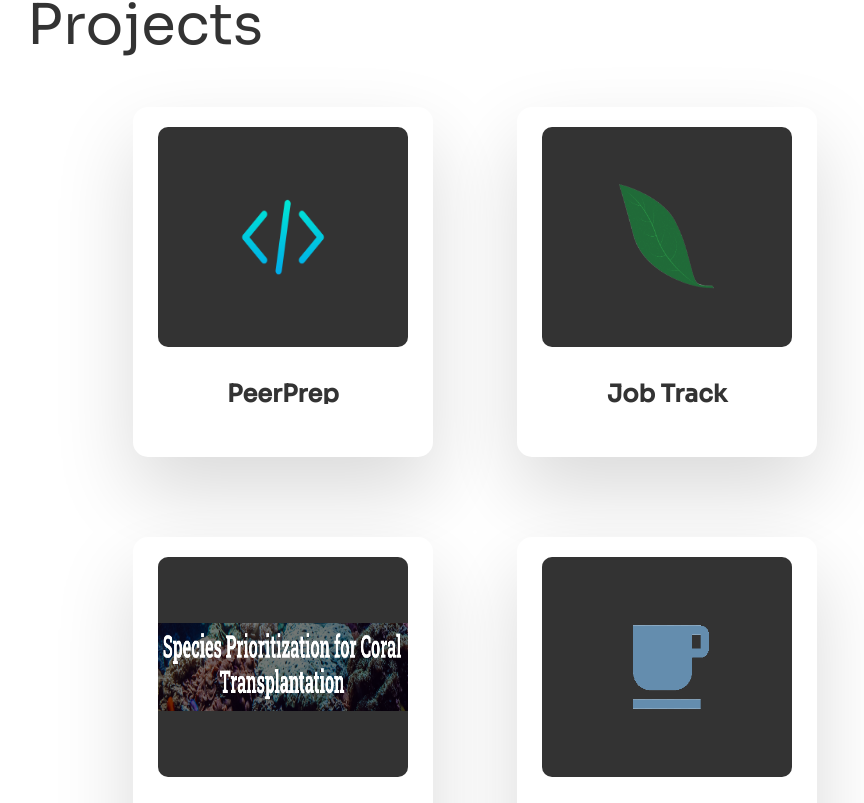
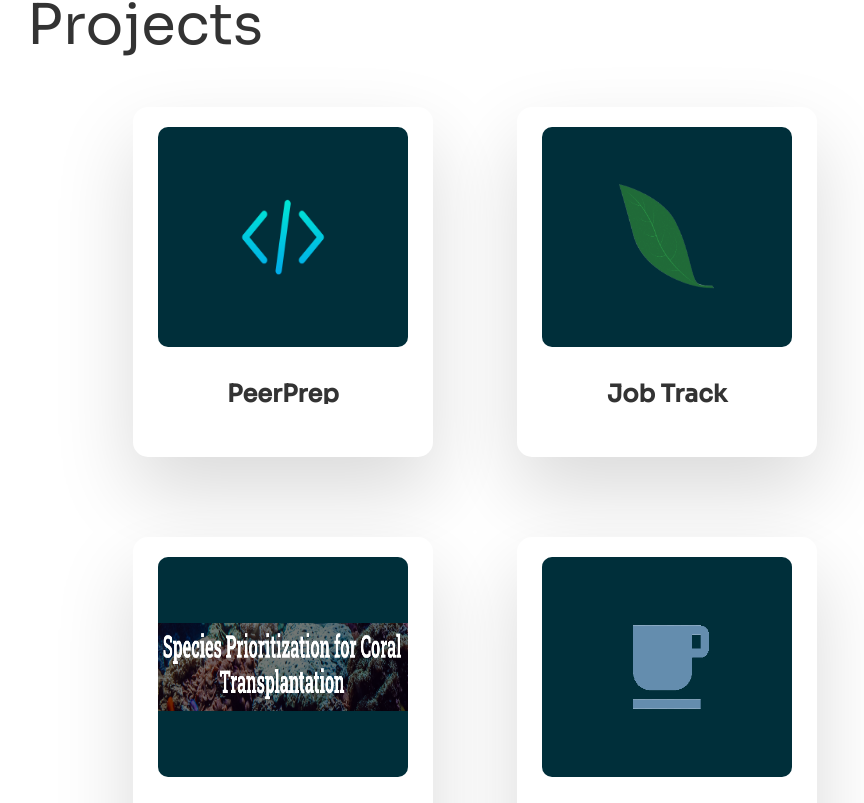
Before and after one commit to Ziyang-98/my-website-2.0, a React (Create React App) app: page / in a window 1280 px wide. Shown: the part 3757-4560 px from the top of the page, without its empty margins (165-1029 px from the left). Built offline with nearby package versions, Linux system fonts and the light colour scheme.

Commit message:
feat: change bg color of images in project preview

```diff
--- a/src/sections/projects/components/project-card/index.js
+++ b/src/sections/projects/components/project-card/index.js
@@ -9,7 +9,6 @@ export default function ProjectCard({ isExpanded, project, expandCard }) {
         <img
           className={styles["project-card-img"]}
           alt="sample"
-          // src="https://images.unsplash.com/photo-1682685797507-d44d838b0ac7?auto=format&fit=crop&q=80&w=1470&ixlib=rb-4.0.3&ixid=M3wxMjA3fDF8MHxwaG90by1wYWdlfHx8fGVufDB8fHx8fA%3D%3D"
           src={project.image.preview}
           width={project.previewSize.width}
           height={project.previewSize.height}
--- a/src/sections/projects/components/project-card/index.module.scss
+++ b/src/sections/projects/components/project-card/index.module.scss
@@ -18,7 +18,7 @@
     top: 20px;
     width: 300px;
     height: 220px;
-    background: #333;
+    background: #002f3a;
     border-radius: 12px;
     overflow: hidden;
     transition: 0.5s;
```
